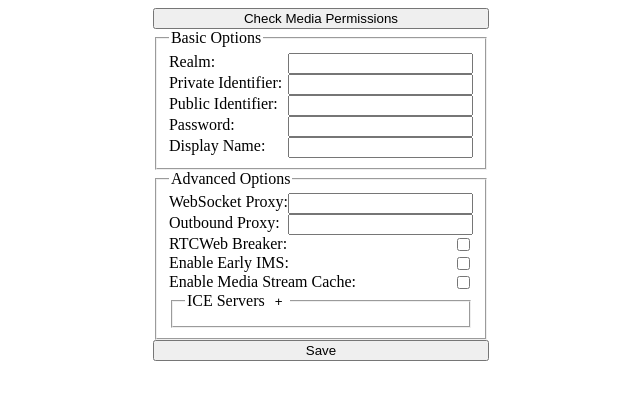
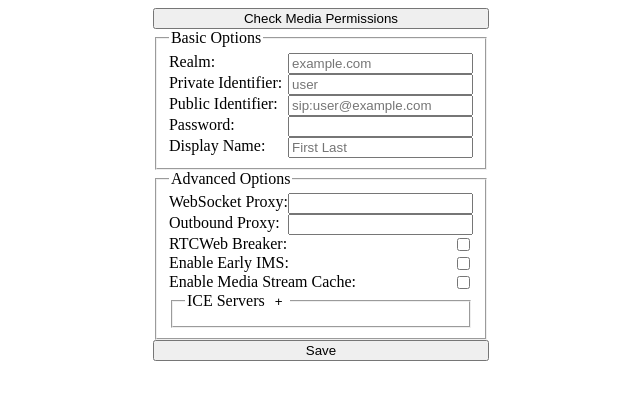
Before and after one commit to tsbarnes/chrome-sipml5, a browser extension: page options.html in a window 1280 px wide. Shown: the whole page, without its empty margins (319-959 px from the left). Drawn offline with Linux system fonts and the light colour scheme.

Commit message:
Added some placeholders to the options page

```diff
--- a/options.html
+++ b/options.html
@@ -14,15 +14,15 @@
             <legend>Basic Options</legend>
             <div>
                 <label for="realm">Realm:</label>
-                <input type="text" id="realm" name="realm" ng-model="options.realm">
+                <input type="text" id="realm" name="realm" ng-model="options.realm" placeholder="example.com">
             </div>
             <div>
                 <label for="impi">Private Identifier:</label>
-                <input type="text" id="impi" name="impi" ng-model="options.impi">
+                <input type="text" id="impi" name="impi" ng-model="options.impi" placeholder="user">
             </div>
             <div>
                 <label for="impu">Public Identifier:</label>
-                <input type="text" id="impu" name="impu" ng-model="options.impu">
+                <input type="text" id="impu" name="impu" ng-model="options.impu" placeholder="sip:user@example.com">
             </div>
             <div>
                 <label for="password">Password:</label>
@@ -30,7 +30,7 @@
             </div>
             <div>
                 <label for="display_name">Display Name:</label>
-                <input type="text" id="display_name" name="display_name" ng-model="options.display_name">
+                <input type="text" id="display_name" name="display_name" ng-model="options.display_name" placeholder="First Last">
             </div>
         </fieldset>
         <fieldset>
```
